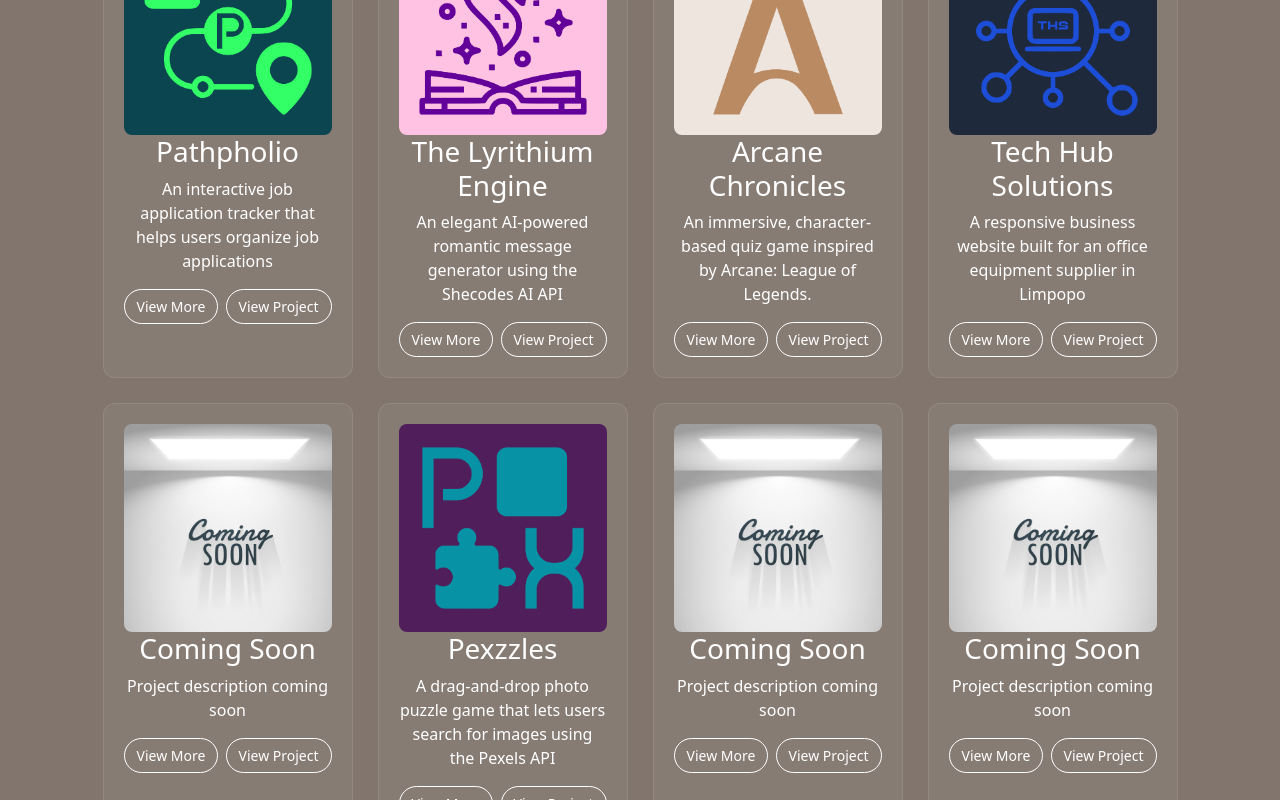
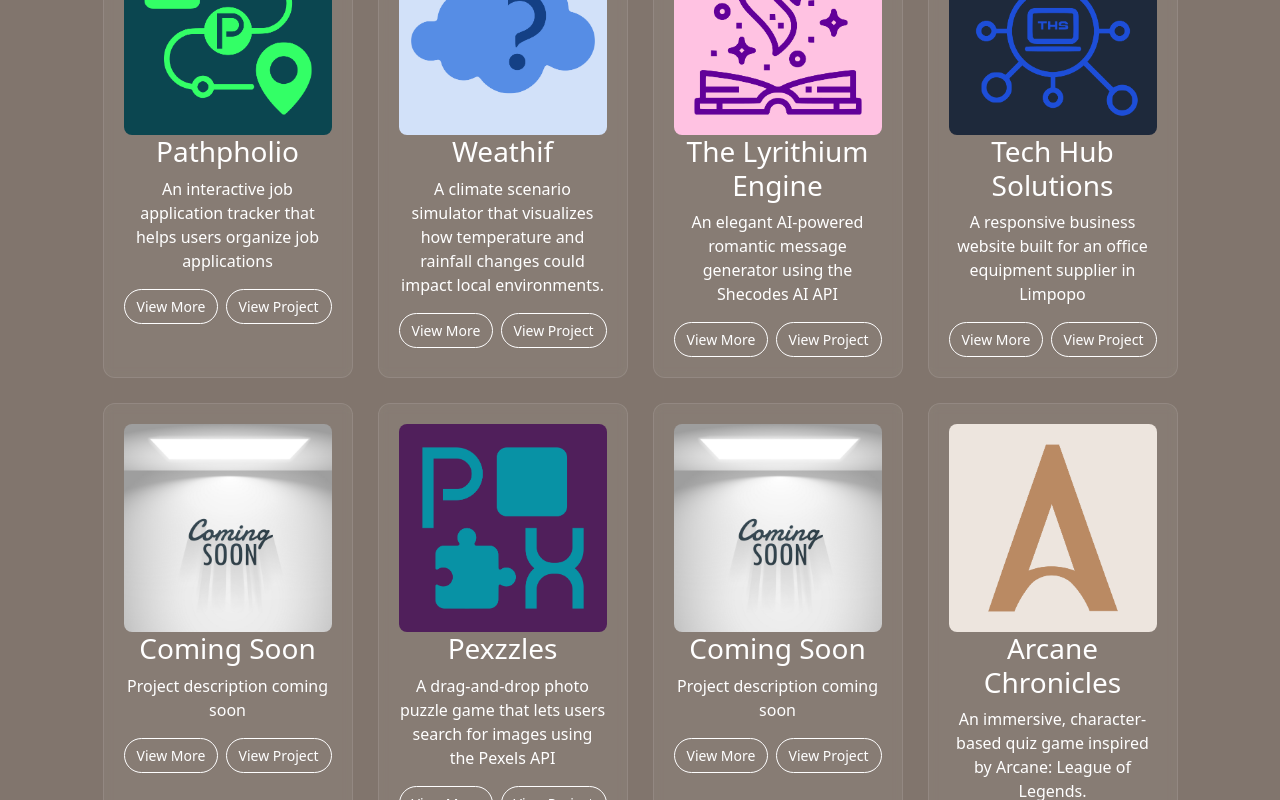
Before and after one commit to gititbunny/nn-react-portfolio, a React (Create React App) app in the folder portfolio/: page / in a window 1280 px wide. Shown: the part 1420-2220 px from the top of the page. Built offline with nearby package versions, Linux system fonts and the light colour scheme.

Commit message:
Add weathif project info

```diff
--- a/portfolio/src/components/Projects.js
+++ b/portfolio/src/components/Projects.js
@@ -17,6 +17,26 @@ const projects = [
   },
   {
     id: 2,
+    title: "Weathif",
+    image: "../media/Weathif.png",
+    video: "../media/Coming Soon.mp4",
+    shortDescription:
+      "A climate scenario simulator that visualizes how temperature and rainfall changes could impact local environments.",
+    fullDescription:
+      "Weathif is a Streamlit-powered climate scenario simulator and local weather storyteller. It allows users to enter any location, adjust hypothetical climate change factors like temperature and rainfall, and visualize the projected environmental impact. Features include live geolocation, weather overlays (rain, clouds, temperature, satellite), dynamic charts, and real-time scenario feedback with clear environmental consequences.",
+    tools: [
+      "Python",
+      "Streamlit",
+      "Pandas",
+      "Matplotlib",
+      "Folium",
+      "Geopy",
+      "OpenWeatherMap API",
+    ],
+    link: "https://weathif.streamlit.app/",
+  },
+  {
+    id: 3,
     title: "The Lyrithium Engine",
     image: "../media/The Lyrithium Engine.png",
     video: "../media/The Lyrithium Engine.mp4",
@@ -26,18 +46,6 @@ const projects = [
       "An elegant AI-powered romantic message generator that transforms user prompts into short, romantic messages with a single click. It uses natural language processing to craft personalized 8-line messages in real time. Features: Typewriter animation for the message output, dynamic user input, SheCodes AI API integration, stylized message formatting, form validation, and loading indicator.",
     tools: ["HTML", "CSS", "JavaScript", "LocalStorage"],
     link: "https://thelyrithiumengine.netlify.app/",
-  },
-  {
-    id: 3,
-    title: "Arcane Chronicles",
-    image: "../media/Arcane Chronicles.png",
-    video: "../media/Arcane Chronicles.mp4",
-    shortDescription:
-      "An immersive, character-based quiz game inspired by Arcane: League of Legends.",
-    fullDescription:
-      "An immersive, character-based quiz game inspired by Arcane: League of Legends. Players test their knowledge of the series by answering character-based questions, unlocking rich lore & interactive visuals along the way. Features: Character selection system, quiz logic with score tracking, progress bar, custom animations (shimmer, shake, glow), real-time feedback, and a localStorage-based scoreboard.",
-    tools: ["HTML", "CSS", "JavaScript", "LocalStorage"],
-    link: "https://arcanequizgame.netlify.app/",
   },
   {
     id: 4,
@@ -85,13 +93,15 @@ const projects = [
   },
   {
     id: 8,
-    title: "Coming Soon",
-    image: "../media/Coming Soon.jpg",
-    video: "../media/Coming Soon.mp4",
-    shortDescription: "Project description coming soon",
-    fullDescription: "Project description coming soon",
+    title: "Arcane Chronicles",
+    image: "../media/Arcane Chronicles.png",
+    video: "../media/Arcane Chronicles.mp4",
+    shortDescription:
+      "An immersive, character-based quiz game inspired by Arcane: League of Legends.",
+    fullDescription:
+      "An immersive, character-based quiz game inspired by Arcane: League of Legends. Players test their knowledge of the series by answering character-based questions, unlocking rich lore & interactive visuals along the way. Features: Character selection system, quiz logic with score tracking, progress bar, custom animations (shimmer, shake, glow), real-time feedback, and a localStorage-based scoreboard.",
     tools: ["HTML", "CSS", "JavaScript", "LocalStorage"],
-    link: "https://comingsoon.netlify.app/",
+    link: "https://arcanequizgame.netlify.app/",
   },
 ];
 
```
Also changed, not shown: portfolio/public/media/Weathif.png (added).
